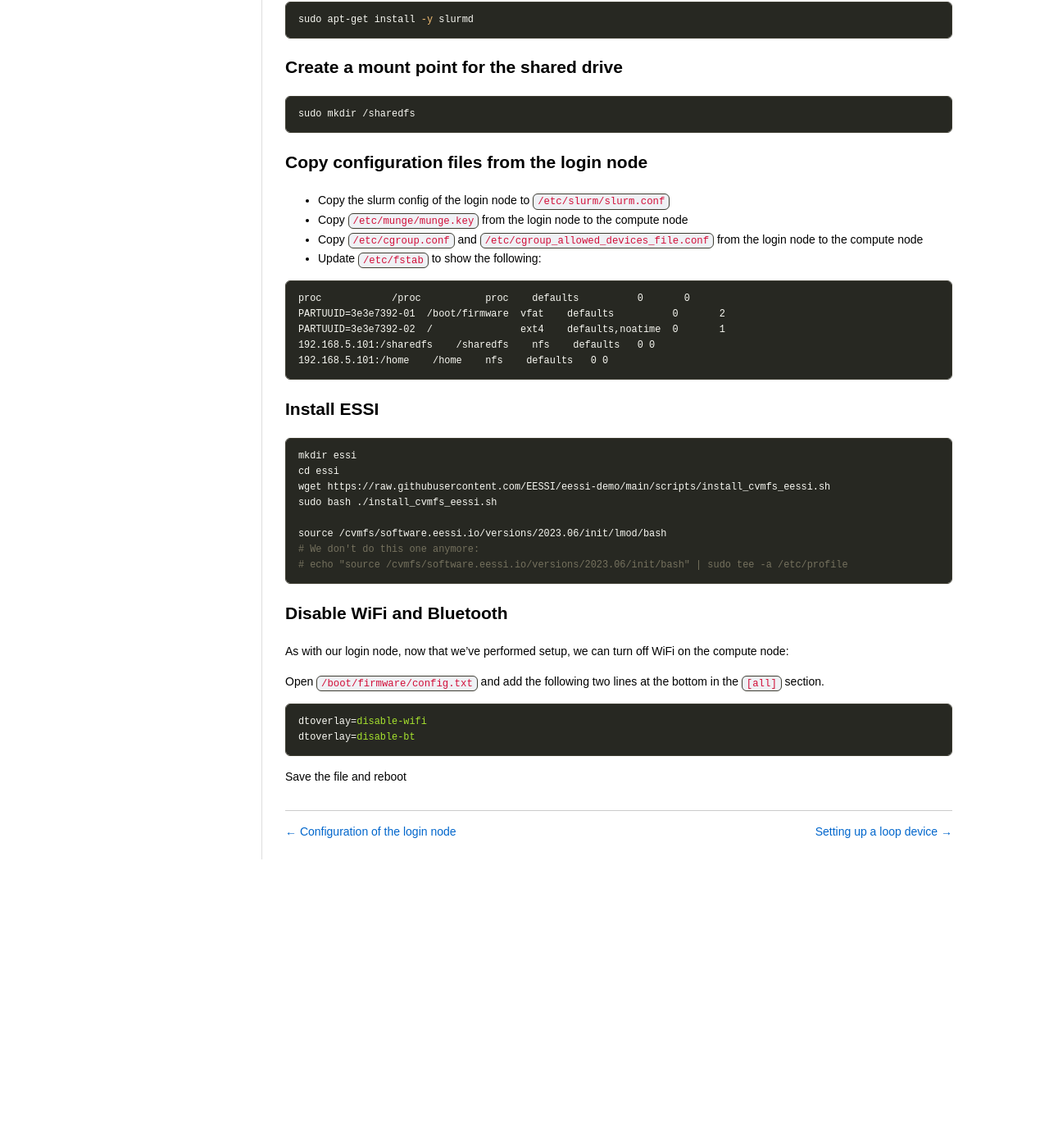
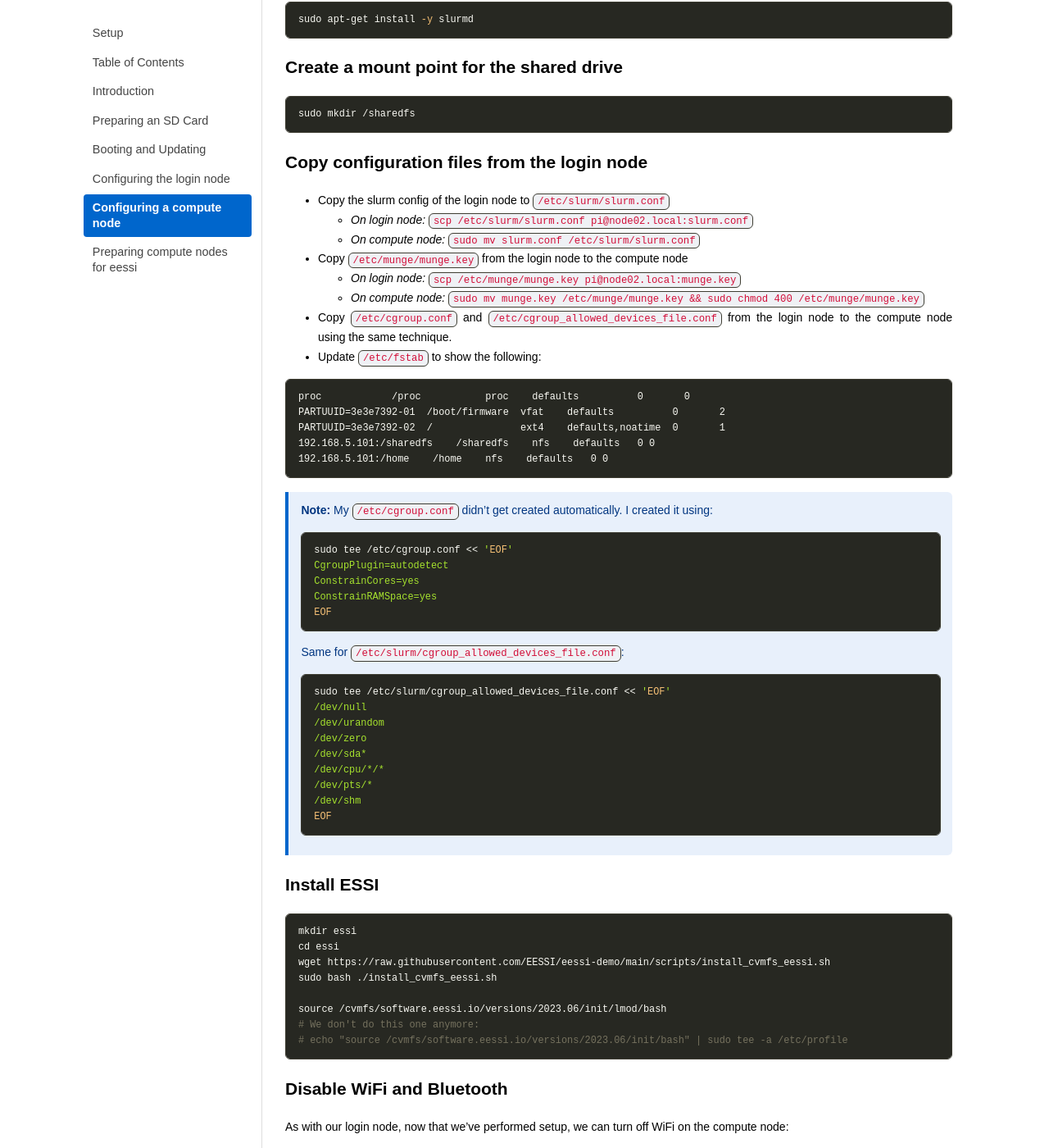
Before and after one commit to carpentriesoffline/Building_a_miniHPC_for_Training, a Jekyll site: the page built from 05-configurationCompute.md, in a window 1280 px wide and 1400 px high, scrolled down 2037 px. Shown: the whole window at 82% size. Built offline with Jekyll 4.4.1, drawn with Linux system fonts in a browser that asks for light colours; before the commit the page ends 3085 px from its top, so only the background shows below that.

Commit message:
Update configuration files section

````diff
--- a/05-configurationCompute.md
+++ b/05-configurationCompute.md
@@ -45,11 +45,10 @@
 Copy `/etc/hosts` from the login node to `/etc/hosts` on the compute node:
 
 ```bash
-scp pi@node01.local:/etc/hosts /etc/hosts
+sudo scp pi@node01.local:/etc/hosts /etc/hosts
 ```
 
 (Obviously, replace `node01`, `node02` with your hostnames here!)
-
 
 ## Install required packages
 
@@ -96,8 +95,12 @@
 ## Copy configuration files from the login node
 
 - Copy the slurm config of the login node to `/etc/slurm/slurm.conf`
+  - _On login node:_ `scp /etc/slurm/slurm.conf pi@node02.local:slurm.conf`
+  - _On compute node:_ `sudo mv slurm.conf /etc/slurm/slurm.conf`
 - Copy `/etc/munge/munge.key` from the login node to the compute node
-- Copy `/etc/cgroup.conf` and `/etc/cgroup_allowed_devices_file.conf` from the login node to the compute node
+  - _On login node:_ `scp /etc/munge/munge.key pi@node02.local:munge.key`
+  - _On compute node:_ `sudo mv munge.key /etc/munge/munge.key && sudo chmod 400 /etc/munge/munge.key`
+- Copy `/etc/cgroup.conf` and `/etc/cgroup_allowed_devices_file.conf` from the login node to the compute node using the same technique.
 - Update `/etc/fstab` to show the following:
 
 ```bash
@@ -107,6 +110,30 @@
 192.168.5.101:/sharedfs    /sharedfs    nfs    defaults   0 0
 192.168.5.101:/home    /home    nfs    defaults   0 0
 ```
+
+> **Note:** My `/etc/cgroup.conf` didn't get created automatically. I created it using:
+>
+> ```bash
+> sudo tee /etc/cgroup.conf << 'EOF'
+> CgroupPlugin=autodetect
+> ConstrainCores=yes
+> ConstrainRAMSpace=yes
+> EOF
+> ```
+>
+> Same for `/etc/slurm/cgroup_allowed_devices_file.conf`:
+>
+> ```bash
+> sudo tee /etc/slurm/cgroup_allowed_devices_file.conf << 'EOF'
+> /dev/null
+> /dev/urandom
+> /dev/zero
+> /dev/sda*
+> /dev/cpu/*/*
+> /dev/pts/*
+> /dev/shm
+> EOF
+> ```
 
 ## Install ESSI
 
````
